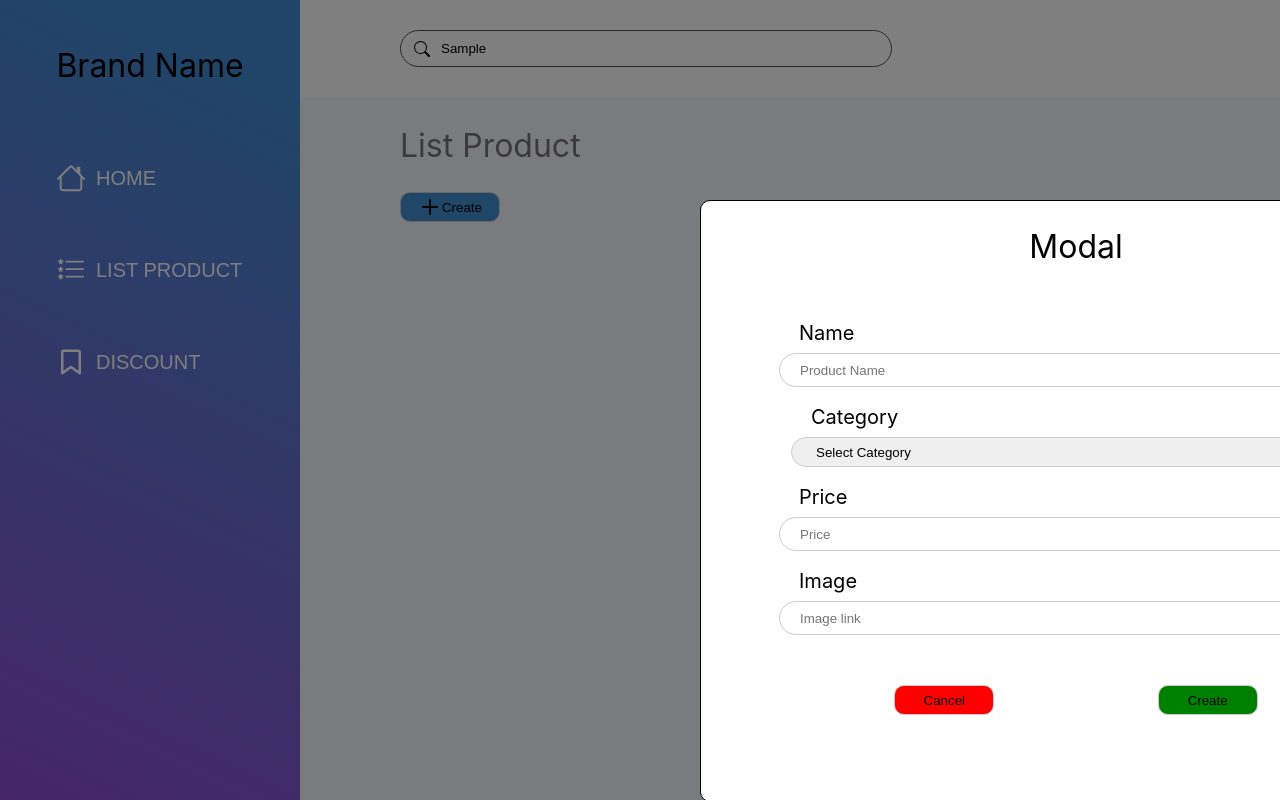
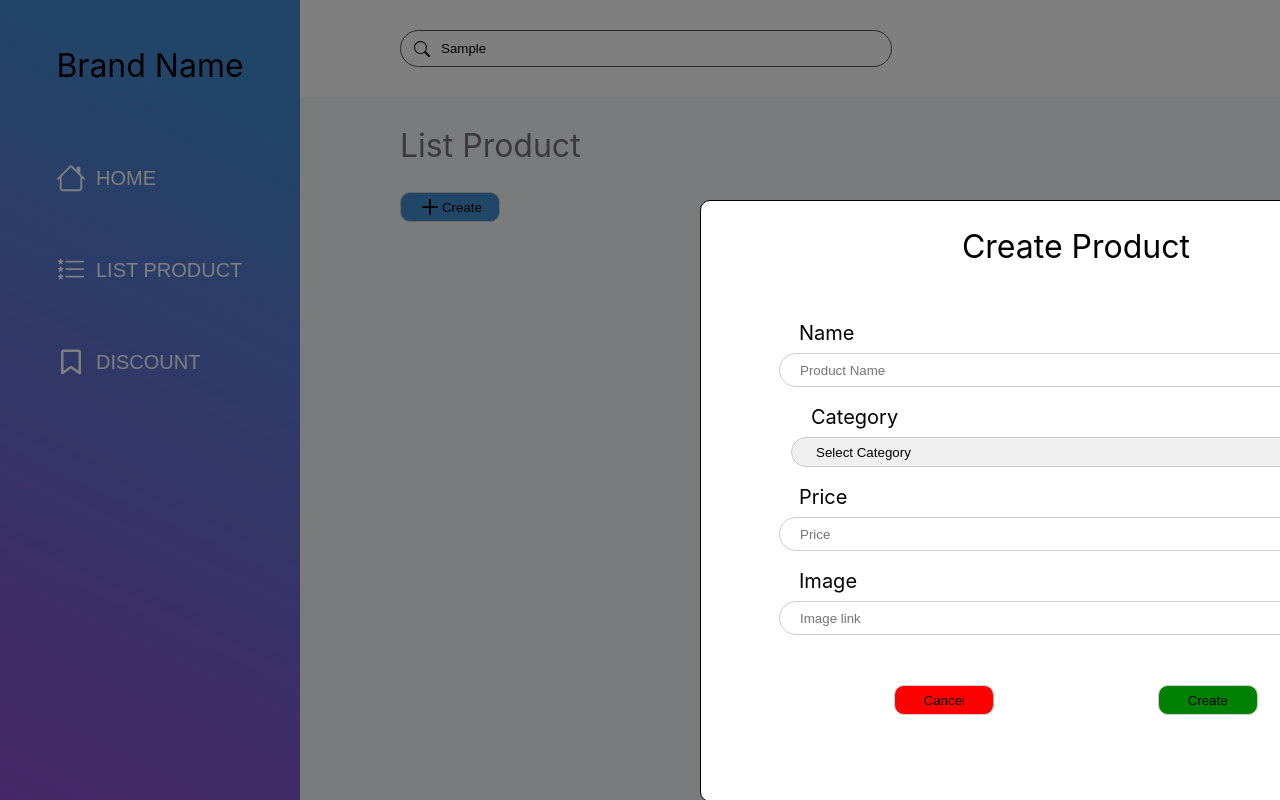
Before and after one commit to ngocquang2509/react-practice, a React (Create React App) app: page / in a window 1280 px wide. Both pictures are taken after typing "Sample" into the empty fields and a click on the button "Create". Built offline with nearby package versions, Linux system fonts and the light colour scheme.

Commit message:
in-process

```diff
--- a/src/components/Item/Item.js
+++ b/src/components/Item/Item.js
@@ -1,11 +1,16 @@
-import React, { useContext } from "react";
+import React, {useState, useContext } from "react";
 import PropTypes from "prop-types";
 import * as SC from "./style";
 import Button from "../Button/Button";
 import { StoreContext } from "../../store";
 
 function Item() {
-  const {products} = useContext(StoreContext);
+  const {products, deleteProduct} = useContext(StoreContext);
+  const [selectedProduct, setSelectedProduct] = useState(null);
+  const handleDelete = () => {
+    deleteProduct(selectedProduct);
+    setSelectedProduct(null);
+  }
   return (
     <>
       {products && products.map((products, index) => (
@@ -26,6 +31,7 @@ function Item() {
               label="Delete"
               backgroundColor="#ff0000"
               img="/icons/delete.svg"
+              handleClick={handleDelete}
             />
           </SC.Container>
         </SC.WrappItem>
--- a/src/components/List Product/ListProduct.js
+++ b/src/components/List Product/ListProduct.js
@@ -20,7 +20,7 @@ function ListProduct() {
         img="/icons/add.svg"
         handleClick={() => setOpenModal(true)}
       />
-      {openModal && <Popup closeModal={setOpenModal} onSubmit={addProduct} />}
+      {openModal && <Popup closeModal={setOpenModal} onSubmit={addProduct} title='Create Product' />}
       <ListProductItem>
         <Item />
       </ListProductItem>
--- a/src/components/Popup/Popup.js
+++ b/src/components/Popup/Popup.js
@@ -28,7 +28,7 @@ function Popup({ title, closeModal, onSubmit, products = {} }) {
       <SC.PopupOverlay />
       <SC.PopupWrapper>
         <SC.PopupClose onClick={() => closeModal(false)}>X</SC.PopupClose>
-        <SC.PopupTitle>Modal{/* {title} */}</SC.PopupTitle>
+        <SC.PopupTitle>{title}</SC.PopupTitle>
         <SC.PopupForm onSubmit={handleSubmit}>
           <SC.PopupBody>
             <SC.InputContainer>
--- a/src/store/actions.js
+++ b/src/store/actions.js
@@ -1,8 +1,8 @@
 import { ADD_PRODUCT, DELETE_PRODUCT } from "./constant";
 
-export const addProduct = (payload) => ({
+export const addProduct = (product) => ({
   type: ADD_PRODUCT,
-  payload,
+  product,
 });
 
 export const deleteProduct = (id) => ({
```
